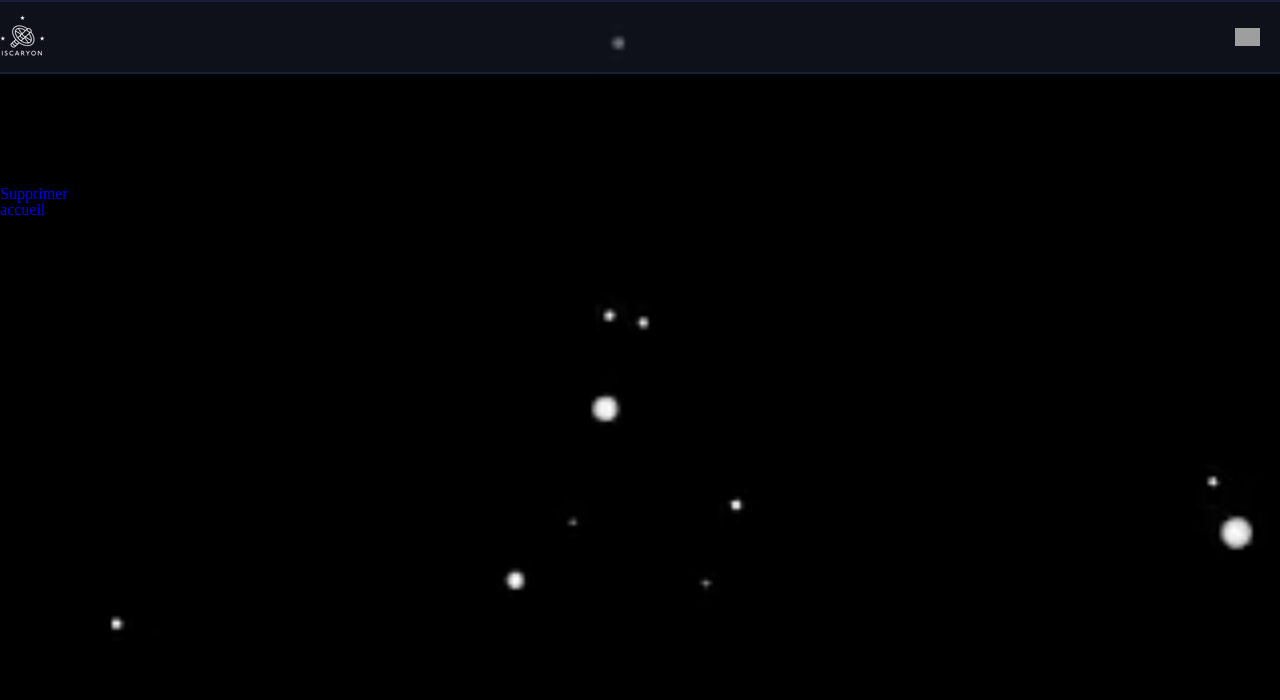
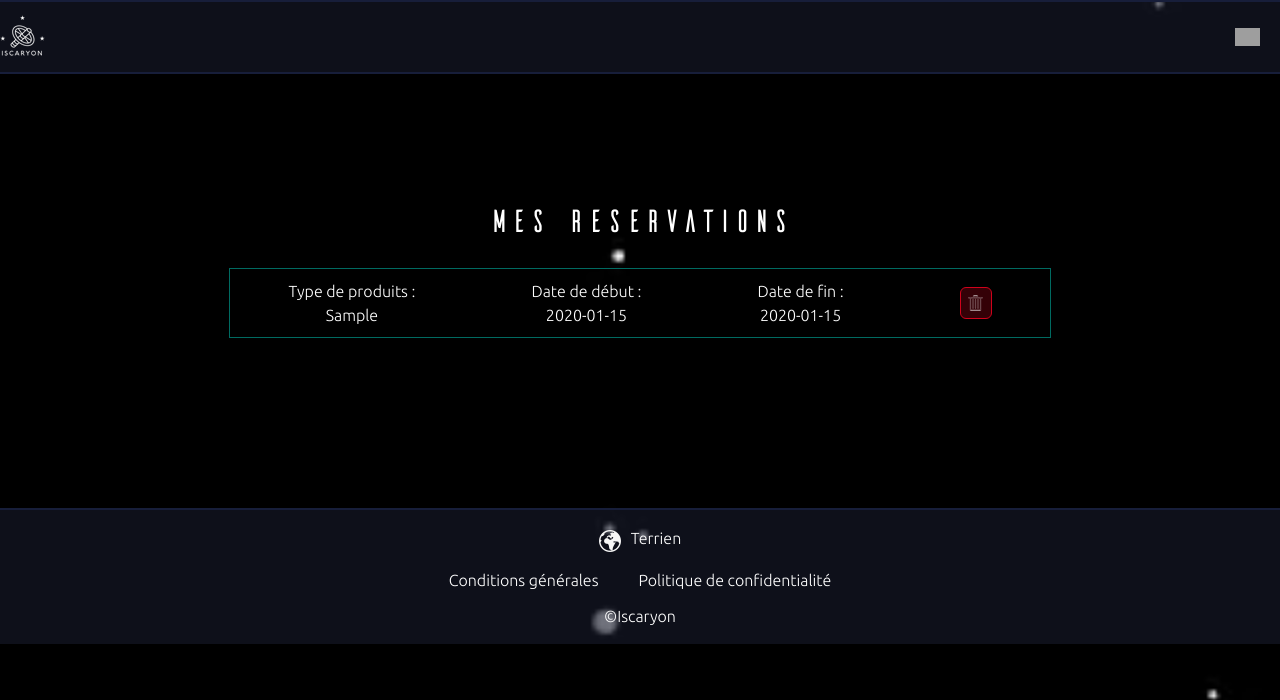
Before and after one commit to yasKaraca/SI7-Iscaryon, a PHP site: page /myReservations.php in a window 1280 px wide. Shown: the top 700 px of the page. Run offline with PHP 8.4, Linux system fonts and the light colour scheme; the visitor is signed in with stand-in values (Sample User, id 1); tables that the repository leaves empty hold one stand-in row (values such as "Sample post"); grey boxes are pictures that could not be loaded.

Commit message:
need top sleep

```diff
--- a/src/myReservations.php
+++ b/src/myReservations.php
@@ -23,19 +23,18 @@ $stmt->execute();
 $bookings = $stmt -> fetchAll();
 
 include "header.php";
-
+?>
+<section class="resa">
+    <h2 class="resa-title">mes reservations</h2>
+<?
 foreach ($bookings as $booking) {
-    echo '<div>';
-    echo '<p>'.$booking['nom'].'</p>';
-    echo '<p>'.$booking['prenom'].'</p>';
-    echo '<p>'.$booking['email'].'</p>';
-    echo '<p>'.$booking['planet'].'</p>';
-    echo '<p>'.$booking['category'].'</p>';
-    echo '<p>'.$booking['dateBegin'].'</p>';
-    echo '<p>'.$booking['dateEnd'].'</p>';
-    echo '<a href="deleteReservation.php?id='.$booking['id'].'">Supprimer</a>';
+    echo '<div class="resa-item">';
+    echo '<p >Type de produits :<br>'.$booking['category'].'</p>';
+    echo '<p >Date de début :<br>'.$booking['dateBegin'].'</p>';
+    echo '<p >Date de fin :<br>'.$booking['dateEnd'].'</p>';
+    echo '<a href="deleteReservation.php?id='.$booking['id'].'"><div class="delete-icon"><img src="img/delete.png"></div></a>';
     echo '</div>';
 }
 ?>
-
-<a href="index.php">accueil</a>
+</section>
+<?php include 'footer.php'; ?>
--- /dev/null
+++ b/src/styles/components/_delete.scss
@@ -0,0 +1,45 @@
+.delete {
+  display: flex;
+  flex-direction: column;
+  align-items: center;
+  width: 90%;
+  margin: 100px auto 0 auto;
+  color: white;
+  height: 50vh;
+  font-family: 'Ubuntu Light', sans-serif;
+  padding-bottom: 50px;
+  & p {
+    margin-top: 50px;
+    font-size: 1.5rem;
+    text-align: center;
+  }
+  & input {
+    border: 1px solid #006A61;
+    background-color: rgba(0,106,97,0.25);
+    color: white;
+    font-family: 'Ubuntu Light', sans-serif;
+    height: 40px;
+    width: 320px;
+    margin-top: 50px;
+
+  }
+  &-back {
+    text-align: center;
+    color: white;
+    background-color: rgba(107, 106, 106, 0.25);
+    border: 1px solid #8B8787;
+    padding: 10px;
+    width: 300px;
+    margin-top: 50px;
+  }
+  &-icon {
+    background-color: rgba(208,2,27,0.25);
+    border: 1px solid #D0021B;
+    width: 30px;
+    height: 30px;
+    border-radius: 6px;
+    display: flex;
+    justify-content: center;
+    align-items: center;
+  }
+}
--- /dev/null
+++ b/src/styles/components/_resa.scss
@@ -0,0 +1,41 @@
+.resa {
+  display: flex;
+  flex-wrap: wrap;
+  margin: 0 auto;
+  @include for-size(tablet-landscape-up) {
+    width: 80%;
+  }
+  @include for-size(desktop-up) {
+    padding: 14vh 0;
+  }
+  &-title {
+    text-align: center;
+    font-family: 'Ailerons';
+    color: white;
+    width: 100%;
+    font-size: 2rem;
+    margin: 20px 0;
+  }
+  &-item {
+    display: flex;
+    flex-direction: column;
+    align-items: center;
+    color: white;
+    width: 80%;
+    margin: 10px auto;
+    justify-content: space-around;
+    font-family: 'Ubuntu Light',sans-serif;
+    text-align: center;
+    line-height: 1.5em;
+    border: 1px solid #006A61;
+    padding: 10px 0;
+    @include for-size(tablet-portrait-up) {
+      width: 50%;
+    }
+    @include for-size(desktop-up) {
+      width: 80%;
+      flex-direction: row;
+      flex-wrap: wrap;
+    }
+  }
+}
--- a/src/styles/style.css
+++ b/src/styles/style.css
@@ -509,6 +509,85 @@ a {
     .editAccountTitle {
       margin: 35px 0; } }
 
+.delete {
+  display: flex;
+  flex-direction: column;
+  align-items: center;
+  width: 90%;
+  margin: 100px auto 0 auto;
+  color: white;
+  height: 50vh;
+  font-family: 'Ubuntu Light', sans-serif;
+  padding-bottom: 50px; }
+  .delete p {
+    margin-top: 50px;
+    font-size: 1.5rem;
+    text-align: center; }
+  .delete input {
+    border: 1px solid #006A61;
+    background-color: rgba(0, 106, 97, 0.25);
+    color: white;
+    font-family: 'Ubuntu Light', sans-serif;
+    height: 40px;
+    width: 320px;
+    margin-top: 50px; }
+  .delete-back {
+    text-align: center;
+    color: white;
+    background-color: rgba(107, 106, 106, 0.25);
+    border: 1px solid #8B8787;
+    padding: 10px;
+    width: 300px;
+    margin-top: 50px; }
+  .delete-icon {
+    background-color: rgba(208, 2, 27, 0.25);
+    border: 1px solid #D0021B;
+    width: 30px;
+    height: 30px;
+    border-radius: 6px;
+    display: flex;
+    justify-content: center;
+    align-items: center; }
+
+.resa {
+  display: flex;
+  flex-wrap: wrap;
+  margin: 0 auto; }
+  @media (min-width: 949px) {
+    .resa {
+      width: 80%; } }
+  @media (min-width: 1200px) {
+    .resa {
+      padding: 14vh 0; } }
+  .resa-title {
+    text-align: center;
+    font-family: 'Ailerons';
+    color: white;
+    width: 100%;
+    font-size: 2rem;
+    margin: 20px 0; }
+  .resa-item {
+    display: flex;
+    flex-direction: column;
+    align-items: center;
+    color: white;
+    width: 80%;
+    margin: 10px auto;
+    justify-content: space-around;
+    font-family: 'Ubuntu Light',sans-serif;
+    text-align: center;
+    line-height: 1.5em;
+    border: 1px solid #006A61;
+    padding: 10px 0; }
+    @media (min-width: 600px) {
+      .resa-item {
+        width: 50%; } }
+    @media (min-width: 1200px) {
+      .resa-item {
+        width: 80%;
+        flex-direction: row;
+        flex-wrap: wrap; } }
+
 @font-face {
   font-family: 'Ailerons';
   src: url("../fonts/ailerons-typeface-webfont.woff2") format("woff2"), url("../fonts/ailerons-typeface-webfont.woff") format("woff"), url("../fonts/ailerons-typeface-webfont.ttf") format("opentype");
--- a/src/styles/style.scss
+++ b/src/styles/style.scss
@@ -9,6 +9,8 @@
 @import "components/_reservation.scss";
 @import "components/_account.scss";
 @import "components/_editAccount.scss";
+@import "components/_delete.scss";
+@import "components/_resa.scss";
 
 @font-face {
   font-family: 'Ailerons';
```
Also changed, not shown: src/deleteAccount.php (+6 -2 lines), src/img/delete.png (added).
